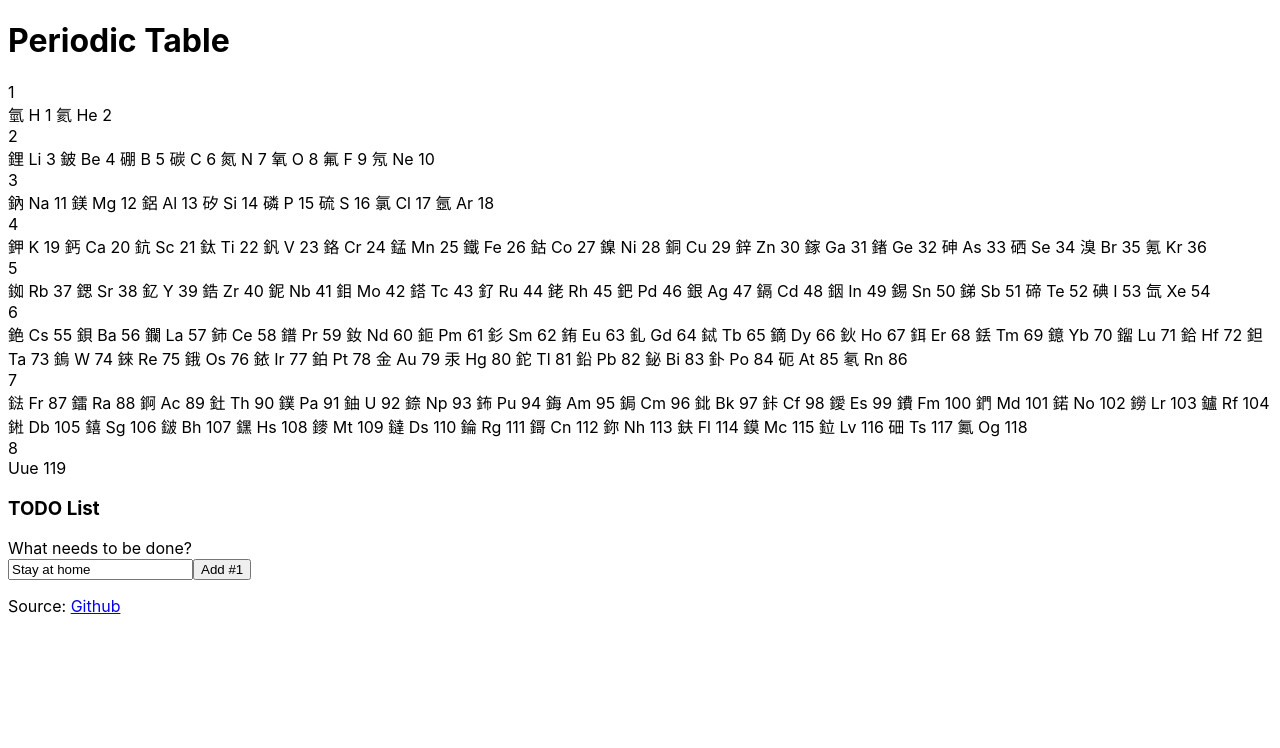
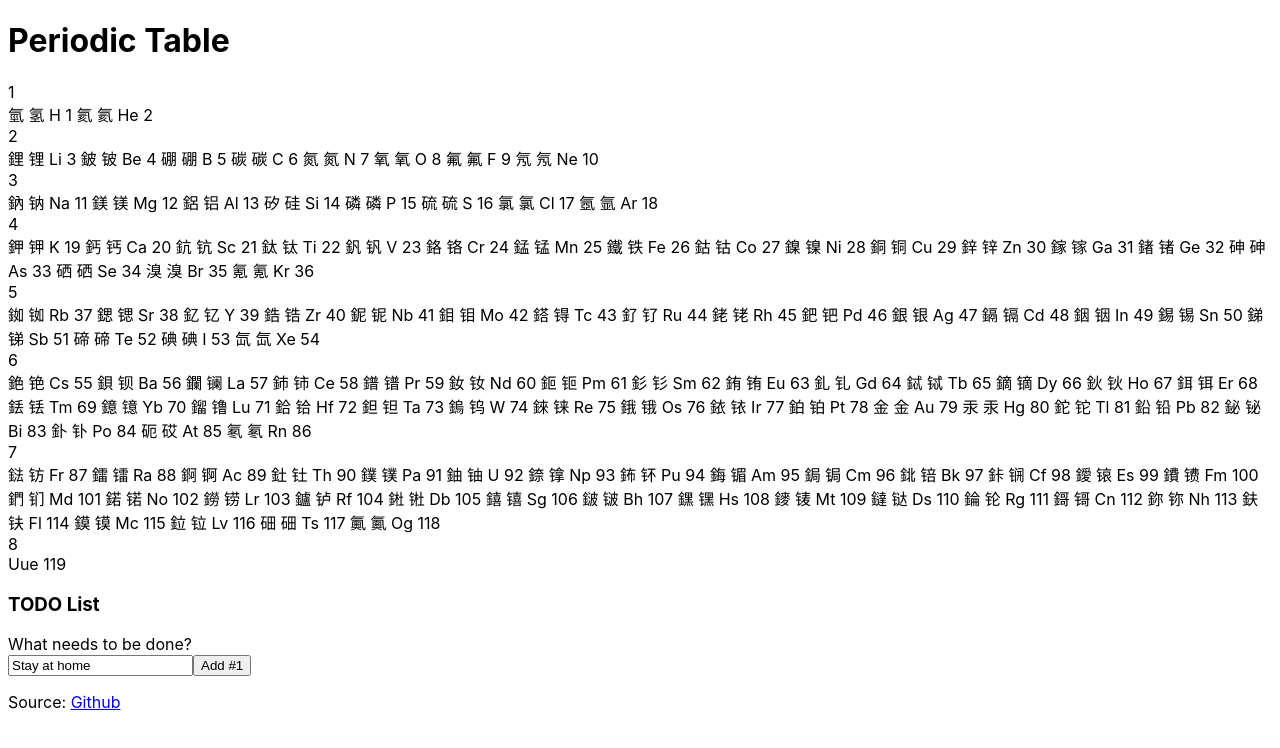
Before and after one commit to kaicarver/yuansu-react, a React (Create React App) app: page / in a window 1280 px wide. Shown: the top 748 px of the page. Built offline with nearby package versions, Linux system fonts and the light colour scheme.

Commit message:
add simplified

```diff
--- a/src/index.js
+++ b/src/index.js
@@ -33,7 +33,7 @@ function PeriodicTable(props) {
 
 function Element(props) {
   return <span title={props.el.name}>
-    {props.el.trad} {props.el.symbol} {props.el.number}
+    {props.el.trad} {props.el.simp} {props.el.symbol} {props.el.number}
   </span>;
 }
 
```
